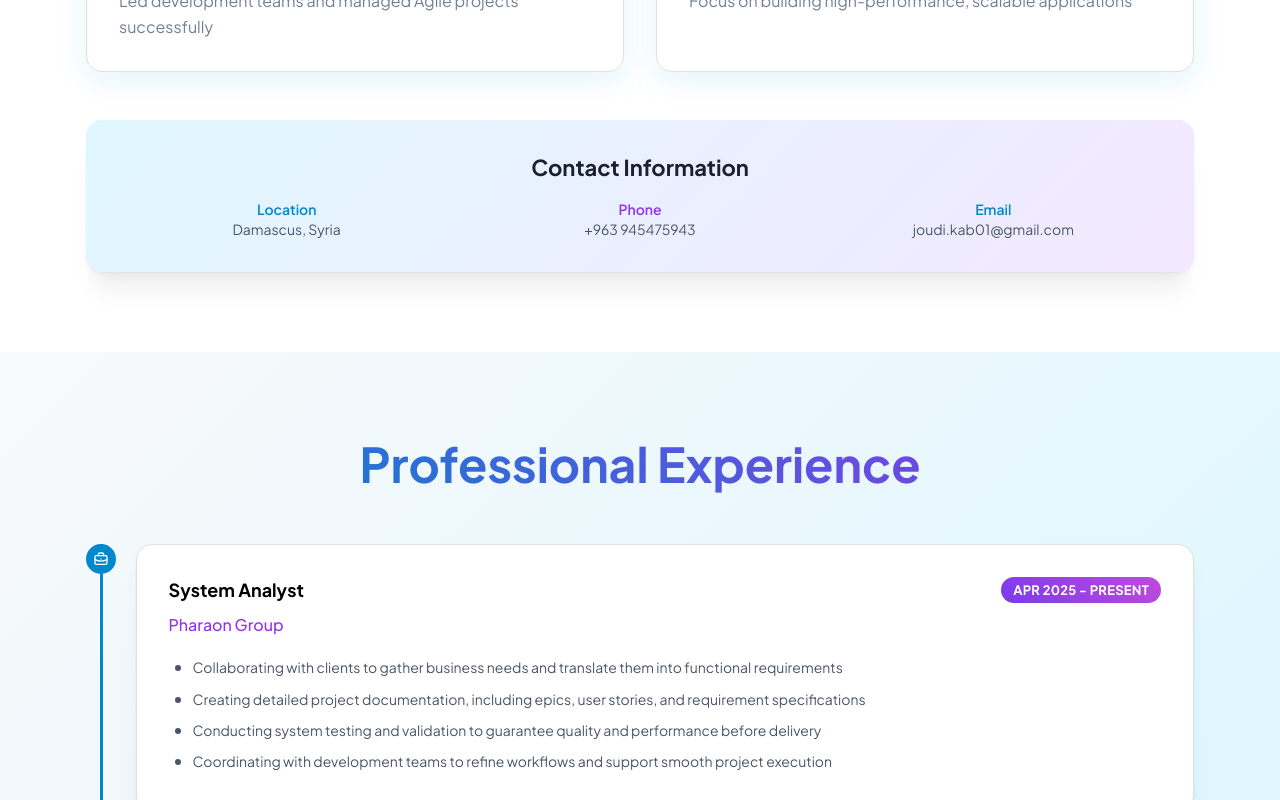
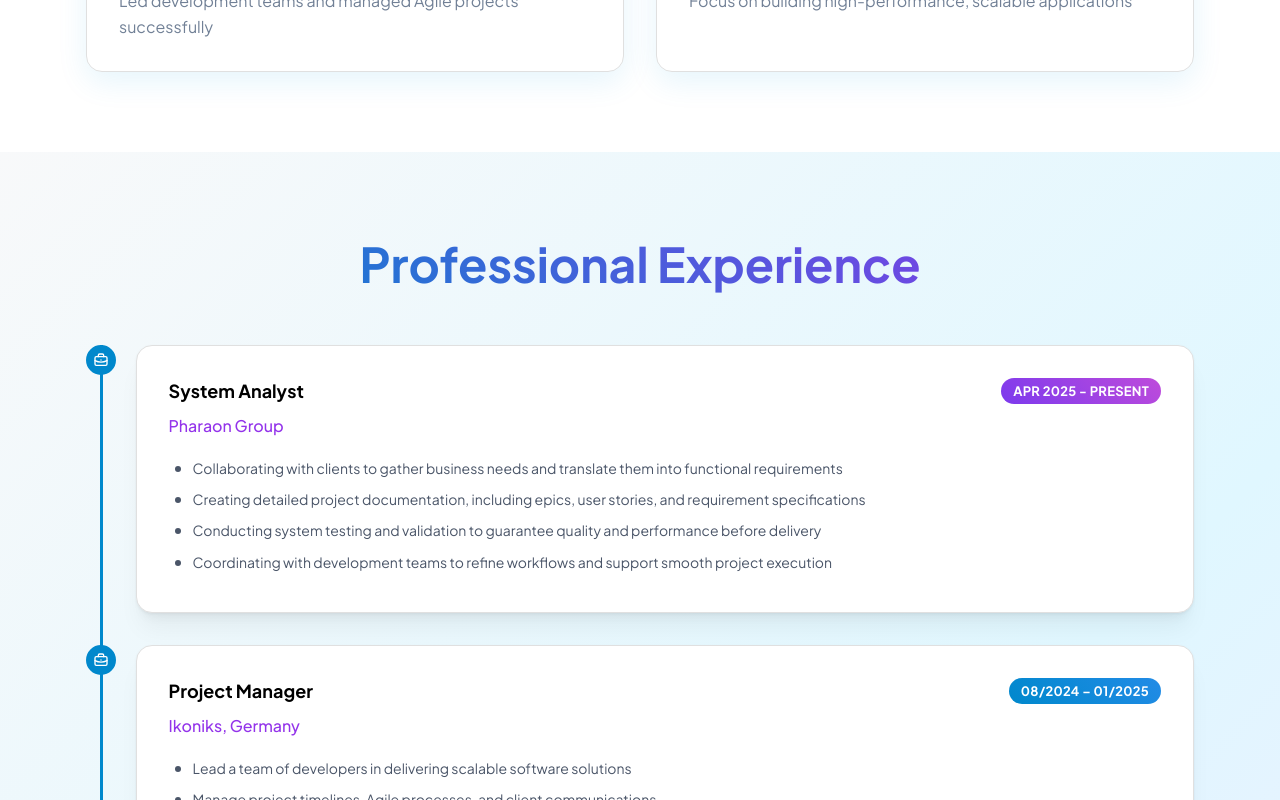
Before and after one commit to joudikab01/joudi_portfolio-01, a React (Vite) app: page / in a window 1280 px wide. Shown: the part 1580-2380 px from the top of the page. Built offline with nearby package versions, Linux system fonts and the light colour scheme.

Commit message:
fix:Edit contact information

```diff
--- a/src/components/About.tsx
+++ b/src/components/About.tsx
@@ -8,7 +8,7 @@ import {
   ThemeIcon,
 } from "@mantine/core";
 import { motion } from "framer-motion";
-import { aboutMe, features, contactInfo } from "../data/portfolioData";
+import { aboutMe, features } from "../data/portfolioData";
 import { processFeatures } from "../utils/dataProcessors";
 
 const processedFeatures = processFeatures(features);
@@ -180,63 +180,6 @@ export function About() {
           ))}
         </SimpleGrid>
 
-        <motion.div
-          initial={{ opacity: 0, y: 50, scale: 0.9 }}
-          whileInView={{ opacity: 1, y: 0, scale: 1 }}
-          viewport={{ once: true }}
-          transition={{ duration: 0.8, delay: 0.3 }}
-        >
-          <Paper
-            shadow="lg"
-            radius="lg"
-            p="xl"
-            style={{
-              marginTop: "3rem",
-              background: "linear-gradient(135deg, #e0f7ff 0%, #f3e8ff 100%)",
-              border: "none",
-            }}
-          >
-            <Title
-              order={3}
-              style={{ marginBottom: "1rem", textAlign: "center" }}
-            >
-              Contact Information
-            </Title>
-            <SimpleGrid cols={{ base: 1, sm: 3 }} spacing="md">
-              {[
-                {
-                  label: "Location",
-                  value: contactInfo.location,
-                  color: "#0088cc",
-                },
-                { label: "Phone", value: contactInfo.phone, color: "#9333ea" },
-                {
-                  label: "Email",
-                  value: contactInfo.email,
-                  color: "#0088cc",
-                },
-              ].map((item, i) => (
-                <motion.div
-                  key={i}
-                  initial={{ opacity: 0, y: 20 }}
-                  whileInView={{ opacity: 1, y: 0 }}
-                  viewport={{ once: true }}
-                  transition={{ delay: 0.5 + i * 0.1 }}
-                  whileHover={{ scale: 1.05, y: -5 }}
-                >
-                  <Box style={{ textAlign: "center" }}>
-                    <Text fw={600} size="sm" style={{ color: item.color }}>
-                      {item.label}
-                    </Text>
-                    <Text size="sm" style={{ color: "#4a5568" }}>
-                      {item.value}
-                    </Text>
-                  </Box>
-                </motion.div>
-              ))}
-            </SimpleGrid>
-          </Paper>
-        </motion.div>
       </Container>
     </Box>
   );
--- a/src/components/Contact.tsx
+++ b/src/components/Contact.tsx
@@ -5,18 +5,40 @@ import {
   Paper,
   SimpleGrid,
   Text,
-  // Button,
-  // Group,
   ThemeIcon,
 } from "@mantine/core";
-import {
-  IconMail,
-  IconPhone,
-  IconMapPin,
-  // IconBrandLinkedin,
-  // IconBrandGithub,
-  // IconSend,
-} from "@tabler/icons-react";
+import { IconMail, IconPhone, IconMapPin } from "@tabler/icons-react";
+import { motion } from "framer-motion";
+
+const cards = [
+  {
+    icon: IconMail,
+    label: "Email",
+    value: "joudi.kab01@gmail.com",
+    href: "mailto:joudi.kab01@gmail.com",
+    gradient: { from: "cyan", to: "blue", deg: 45 } as const,
+    shadow: "rgba(0, 161, 230, 0.2)",
+    color: "#0088cc",
+  },
+  {
+    icon: IconPhone,
+    label: "Phone",
+    value: "+963 945475943",
+    href: "tel:+963945475943",
+    gradient: { from: "violet", to: "grape", deg: 45 } as const,
+    shadow: "rgba(147, 51, 234, 0.2)",
+    color: "#9333ea",
+  },
+  {
+    icon: IconMapPin,
+    label: "Location",
+    value: "Damascus, Syria",
+    href: undefined,
+    gradient: { from: "cyan", to: "blue", deg: 45 } as const,
+    shadow: "rgba(0, 161, 230, 0.2)",
+    color: "#0088cc",
+  },
+];
 
 export function Contact() {
   return (
@@ -24,10 +46,16 @@ export function Contact() {
       id="contact"
       style={{
         padding: "80px 0",
-        backgroundColor: "#ffffff",
+        background: "linear-gradient(135deg, #f8f9fa 0%, #e0f7ff 50%, #f3e8ff 100%)",
       }}
     >
       <Container size="lg">
+        <motion.div
+          initial={{ opacity: 0, y: 30 }}
+          whileInView={{ opacity: 1, y: 0 }}
+          viewport={{ once: true }}
+          transition={{ duration: 0.6 }}
+        >
           <Title
             order={2}
             style={{
@@ -56,130 +84,74 @@ export function Contact() {
             I'm always open to new opportunities and collaborations. Feel free to
             reach out!
           </Text>
+        </motion.div>
 
         <SimpleGrid cols={{ base: 1, sm: 2, md: 3 }} spacing="lg" mb="xl">
+          {cards.map((card, index) => (
+            <motion.div
+              key={card.label}
+              initial={{ opacity: 0, y: 40 }}
+              whileInView={{ opacity: 1, y: 0 }}
+              viewport={{ once: true, margin: "-60px" }}
+              transition={{
+                duration: 0.5,
+                delay: index * 0.12,
+                type: "spring",
+                stiffness: 100,
+              }}
+              whileHover={{ y: -8, scale: 1.02 }}
+            >
               <Paper
                 shadow="md"
                 radius="lg"
                 p="xl"
                 style={{
-              transition: "transform 0.3s ease, box-shadow 0.3s ease",
                   cursor: "pointer",
                   textAlign: "center",
                   border: "1px solid #e0e0e0",
+                  height: "100%",
                 }}
                 onMouseEnter={(e) => {
-              e.currentTarget.style.transform = "translateY(-8px)";
-              e.currentTarget.style.boxShadow =
-                "0 12px 24px rgba(0, 161, 230, 0.2)";
+                  e.currentTarget.style.boxShadow = `0 12px 24px ${card.shadow}`;
                 }}
                 onMouseLeave={(e) => {
-              e.currentTarget.style.transform = "translateY(0)";
-              e.currentTarget.style.boxShadow = "0 1px 3px rgba(0, 0, 0, 0.1)";
+                  e.currentTarget.style.boxShadow = "0 1px 3px rgba(0,0,0,0.1)";
                 }}
+              >
+                <motion.div
+                  whileHover={{ rotate: [0, -10, 10, 0], scale: 1.15 }}
+                  transition={{ duration: 0.5 }}
                 >
                   <ThemeIcon
                     size={60}
                     radius="md"
                     variant="gradient"
-              gradient={{ from: "cyan", to: "blue", deg: 45 }}
+                    gradient={card.gradient}
                     style={{ margin: "0 auto 1rem" }}
                   >
-              <IconMail size={30} />
+                    <card.icon size={30} />
                   </ThemeIcon>
+                </motion.div>
+
                 <Title order={4} mb="xs">
-              Email
+                  {card.label}
                 </Title>
+
                 <Text
                   size="sm"
                   c="dimmed"
-              component="a"
-              href="mailto:joudi.kab01@gmail.com"
-              style={{ textDecoration: "none", color: "#0088cc" }}
+                  component={card.href ? "a" : "p"}
+                  href={card.href}
+                  style={{
+                    textDecoration: "none",
+                    color: card.color,
+                  }}
                 >
-              joudi.kab01@gmail.com
+                  {card.value}
                 </Text>
               </Paper>
-
-          <Paper
-            shadow="md"
-            radius="lg"
-            p="xl"
-            style={{
-              transition: "transform 0.3s ease, box-shadow 0.3s ease",
-              cursor: "pointer",
-              textAlign: "center",
-              border: "1px solid #e0e0e0",
-            }}
-            onMouseEnter={(e) => {
-              e.currentTarget.style.transform = "translateY(-8px)";
-              e.currentTarget.style.boxShadow =
-                "0 12px 24px rgba(147, 51, 234, 0.2)";
-            }}
-            onMouseLeave={(e) => {
-              e.currentTarget.style.transform = "translateY(0)";
-              e.currentTarget.style.boxShadow = "0 1px 3px rgba(0, 0, 0, 0.1)";
-            }}
-          >
-            <ThemeIcon
-              size={60}
-              radius="md"
-              variant="gradient"
-              gradient={{ from: "violet", to: "grape", deg: 45 }}
-              style={{ margin: "0 auto 1rem" }}
-            >
-              <IconPhone size={30} />
-            </ThemeIcon>
-            <Title order={4} mb="xs">
-              Phone
-            </Title>
-            <Text
-              size="sm"
-              c="dimmed"
-              component="a"
-              href="tel:+963945475943"
-              style={{ textDecoration: "none", color: "#9333ea" }}
-            >
-              +963 945475943
-            </Text>
-          </Paper>
-
-          <Paper
-            shadow="md"
-            radius="lg"
-            p="xl"
-            style={{
-              transition: "transform 0.3s ease, box-shadow 0.3s ease",
-              cursor: "pointer",
-              textAlign: "center",
-              border: "1px solid #e0e0e0",
-            }}
-            onMouseEnter={(e) => {
-              e.currentTarget.style.transform = "translateY(-8px)";
-              e.currentTarget.style.boxShadow =
-                "0 12px 24px rgba(0, 161, 230, 0.2)";
-            }}
-            onMouseLeave={(e) => {
-              e.currentTarget.style.transform = "translateY(0)";
-              e.currentTarget.style.boxShadow = "0 1px 3px rgba(0, 0, 0, 0.1)";
-            }}
-          >
-            <ThemeIcon
-              size={60}
-              radius="md"
-              variant="gradient"
-              gradient={{ from: "cyan", to: "blue", deg: 45 }}
-              style={{ margin: "0 auto 1rem" }}
-            >
-              <IconMapPin size={30} />
-            </ThemeIcon>
-            <Title order={4} mb="xs">
-              Location
-            </Title>
-            <Text size="sm" c="dimmed">
-              Damascus, Syria
-            </Text>
-          </Paper>
+            </motion.div>
+          ))}
         </SimpleGrid>
       </Container>
     </Box>
--- a/src/components/Experience.tsx
+++ b/src/components/Experience.tsx
@@ -9,6 +9,7 @@ import {
   Paper,
 } from "@mantine/core";
 import { IconBriefcase } from "@tabler/icons-react";
+import { motion } from "framer-motion";
 import { experiences } from "../data/portfolioData";
 import { processExperiences } from "../utils/dataProcessors";
 
@@ -25,6 +26,12 @@ export function Experience() {
       }}
     >
       <Container size="lg">
+        <motion.div
+          initial={{ opacity: 0, y: 30 }}
+          whileInView={{ opacity: 1, y: 0 }}
+          viewport={{ once: true }}
+          transition={{ duration: 0.6 }}
+        >
           <Title
             order={2}
             style={{
@@ -39,6 +46,7 @@ export function Experience() {
           >
             Professional Experience
           </Title>
+        </motion.div>
 
         <Timeline
           active={processedExperiences.length}
@@ -51,23 +59,35 @@ export function Experience() {
               key={index}
               bullet={<IconBriefcase size={16} />}
               title={
+                <motion.div
+                  initial={{ opacity: 0, x: -40 }}
+                  whileInView={{ opacity: 1, x: 0 }}
+                  viewport={{ once: true, margin: "-60px" }}
+                  transition={{
+                    duration: 0.5,
+                    delay: index * 0.1,
+                    type: "spring",
+                    stiffness: 100,
+                  }}
+                >
+                  <motion.div
+                    whileHover={{ x: 8 }}
+                    transition={{ duration: 0.3 }}
+                  >
                     <Paper
                       shadow="md"
                       radius="lg"
                       p="xl"
                       style={{
-                    transition: "transform 0.3s ease, box-shadow 0.3s ease",
                         cursor: "pointer",
                         backgroundColor: "#ffffff",
                         border: "1px solid #e0e0e0",
                       }}
                       onMouseEnter={(e) => {
-                    e.currentTarget.style.transform = "translateX(8px)";
                         e.currentTarget.style.boxShadow =
                           "0 12px 24px rgba(0, 161, 230, 0.2)";
                       }}
                       onMouseLeave={(e) => {
-                    e.currentTarget.style.transform = "translateX(0)";
                         e.currentTarget.style.boxShadow =
                           "0 1px 3px rgba(0, 0, 0, 0.1)";
                       }}
@@ -102,15 +122,21 @@ export function Experience() {
                         style={{ marginLeft: "1.5rem", color: "#4a5568" }}
                       >
                         {exp.description.map((item, i) => (
-                      <li
+                          <motion.li
                             key={i}
+                            initial={{ opacity: 0, x: -10 }}
+                            whileInView={{ opacity: 1, x: 0 }}
+                            viewport={{ once: true }}
+                            transition={{ delay: index * 0.1 + i * 0.06 }}
                             style={{ marginBottom: "0.5rem", lineHeight: 1.6 }}
                           >
                             <Text size="sm">{item}</Text>
-                      </li>
+                          </motion.li>
                         ))}
                       </Box>
                     </Paper>
+                  </motion.div>
+                </motion.div>
               }
               style={{ marginBottom: "2rem" }}
             />
--- a/src/components/Hero.tsx
+++ b/src/components/Hero.tsx
@@ -215,7 +215,9 @@ export function Hero() {
                   fontSize: "clamp(1.5rem, 5vw, 2.5rem)",
                   fontWeight: 600,
                   marginBottom: "1.5rem",
-                  color: "#5b21b6",
+                  background: "linear-gradient(45deg, #9333ea, #0088cc)",
+                  WebkitBackgroundClip: "text",
+                  WebkitTextFillColor: "transparent",
                 }}
               >
                 Flutter Developer & Software Engineer
```
Lines whose indentation alone changed are shown as unchanged.
